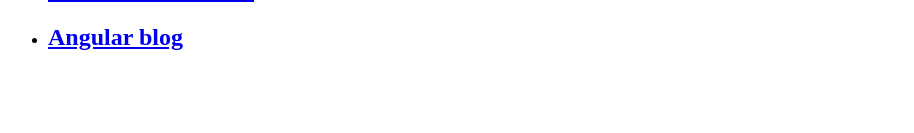
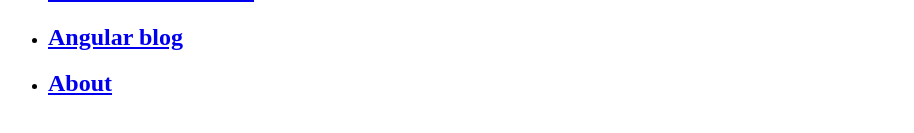
Before and after one commit to PingUnix/pro03, an Angular app: page / in a window 1280 px wide. Shown: the part 521-654 px from the top of the page, without its empty margins (0-914 px from the left). Built offline with nearby package versions, Linux system fonts and the light colour scheme.

Commit message:
add to br1

```diff
--- a/src/app/app.component.html
+++ b/src/app/app.component.html
@@ -16,4 +16,7 @@
   <li>
     <h2><a target="_blank" href="https://blog.angular.io//">Angular blog</a></h2>
   </li>
+  <li>
+    <h2><a target="_blank" href="https://angular.io/tutorial">About</a></h2>
+  </li>
 </ul>
```
